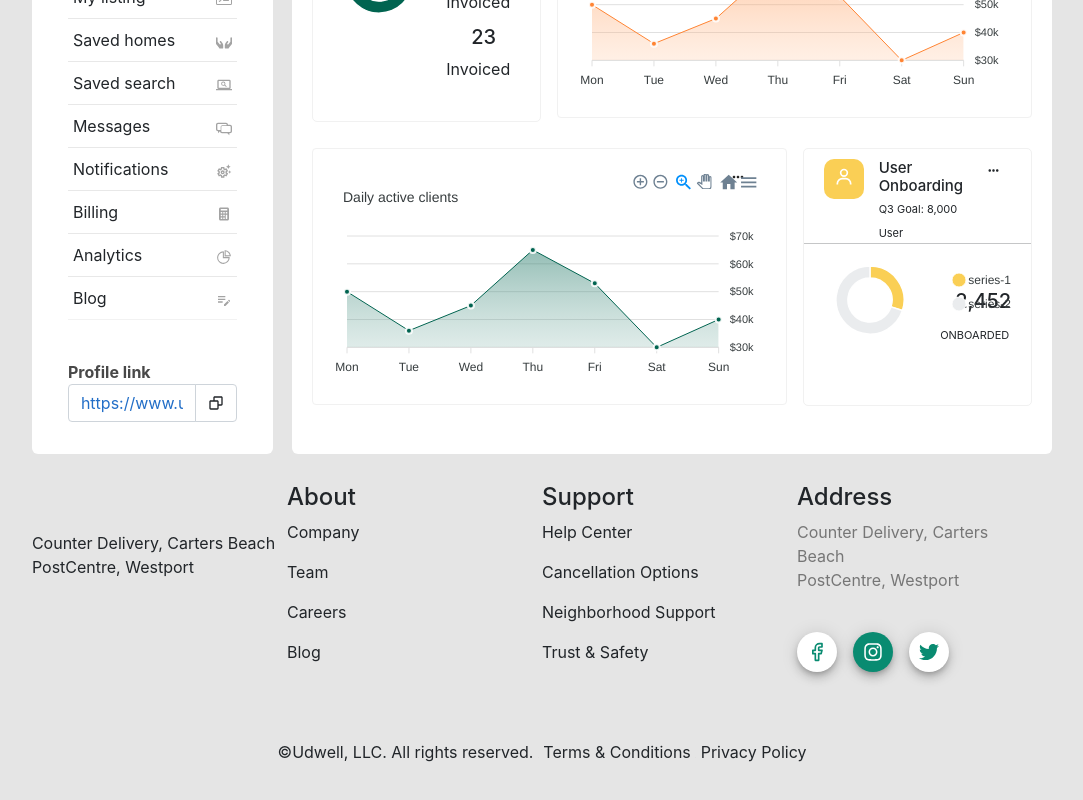
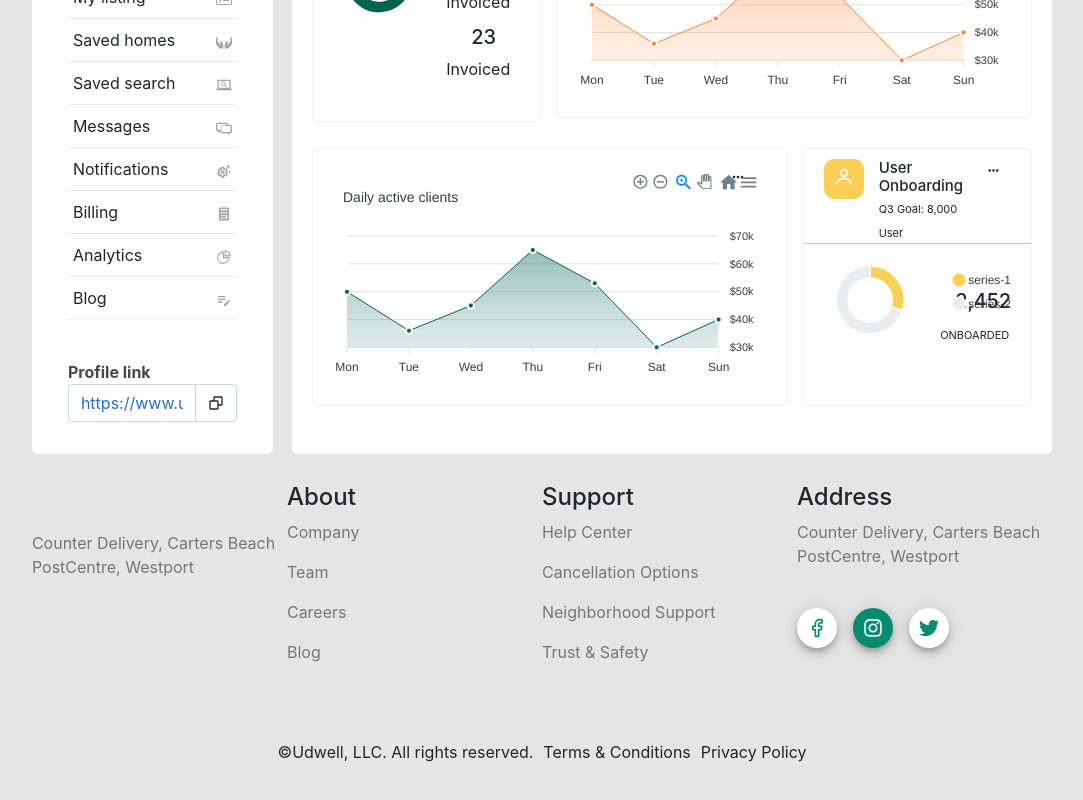
Before and after one commit to akotonyStark/vien-health-dashboard, a React (Create React App) app: page / in a window 1280 px wide. Shown: the part 490-1290 px from the top of the page, without its empty margins (98-1181 px from the left). Built offline with nearby package versions, Linux system fonts and the light colour scheme.

Commit message:
minor updates

```diff
--- a/src/App.css
+++ b/src/App.css
@@ -1,5 +1,5 @@
 body {
-  background: #e5e5e5;
+  background: #E5E5E5;
 }
 
 .wrapper {
@@ -15,7 +15,7 @@ body {
 .wrapper > .navbar,
 .sidebar,
 .content {
-  background: #ffffff;
+  background: #FDFDFD;
   padding: 1em;
 }
 
--- a/src/components/Footer.js
+++ b/src/components/Footer.js
@@ -14,27 +14,27 @@ const Footer = () => {
 
     >
       <Grid item xs={3} >
-        <p className='mt-5'>
+        <p className='mt-5' style={{color: '#767676'}} >
           Counter Delivery, Carters Beach<br/> PostCentre, Westport
         </p>
       </Grid>
       <Grid item xs={3}>
         <h4>About</h4>
-        <p >Company</p>
-        <p >Team</p>
-        <p >Careers</p>
-        <p >Blog</p>
+        <p className={styles.links}>Company</p>
+        <p className={styles.links}>Team</p>
+        <p className={styles.links}>Careers</p>
+        <p className={styles.links}>Blog</p>
       </Grid>
       <Grid item xs={3}>
         <h4>Support</h4>
-        <p >Help Center</p>
-        <p >Cancellation Options</p>
-        <p >Neighborhood Support</p>
-        <p >Trust &amp; Safety</p>
+        <p className={styles.links}>Help Center</p>
+        <p className={styles.links}>Cancellation Options</p>
+        <p className={styles.links}>Neighborhood Support</p>
+        <p className={styles.links}>Trust &amp; Safety</p>
       </Grid>
       <Grid item xs={3}>
         <h4>Address</h4>
-        <p style={{ width: '80%', color: '#767676', marginBottom:'40px' }}>
+        <p style={{ color: '#767676', marginBottom:'40px' }}>
           Counter Delivery, Carters Beach <br/> PostCentre, Westport
         </p>
         <div>
@@ -95,4 +95,8 @@ const useStyles = makeStyles({
   copyright: {
     margin: '60px auto',
   },
+  links:{
+      color:'#767676'
+  }
+
 })
--- a/src/components/niblets/LineGraph.js
+++ b/src/components/niblets/LineGraph.js
@@ -23,6 +23,7 @@ function LineGraph({ caption, color, serieName }) {
     title: {
       text: caption,
       align: 'left',
+
     },
     markers: {
       size: 3,
```
